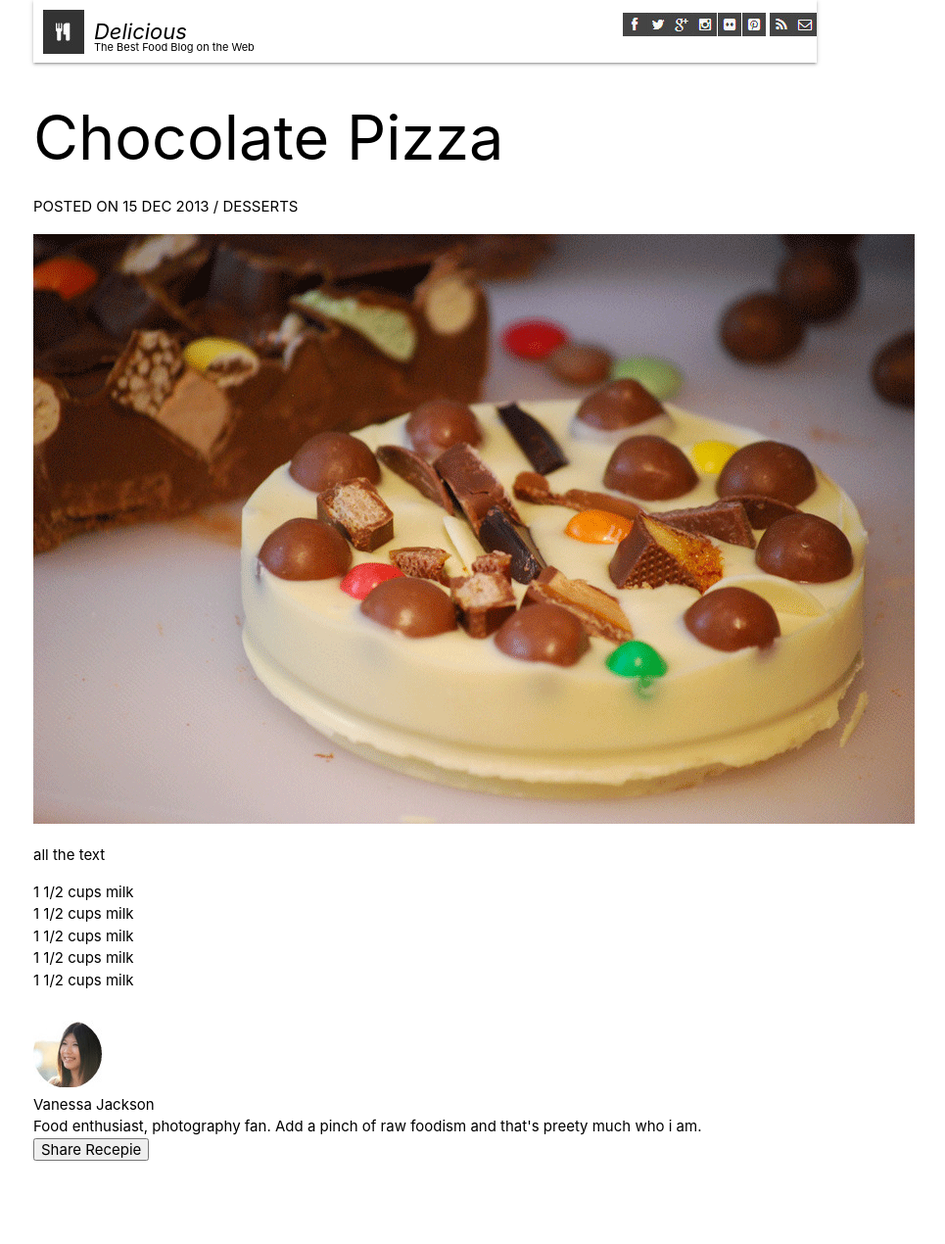
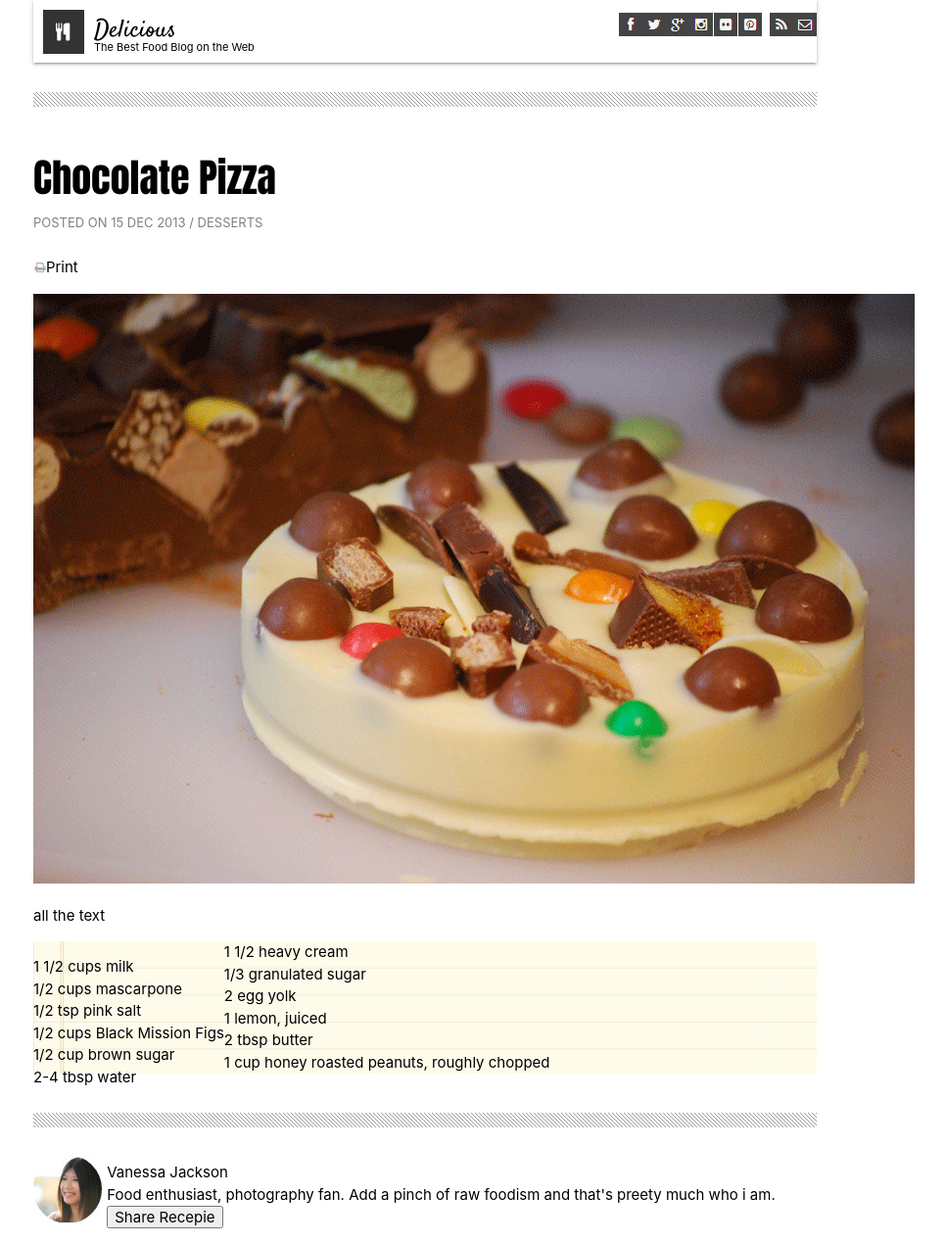
Before and after one commit to kushshrestha01/chocolate-pizza, a plain HTML site: page index.html in a window 1280 px wide. Shown: the whole page at 98% size, without its empty margins (206-1171 px from the left). Before the commit the page ends 1200 px from the top, so only its background shows below. Drawn offline with nearby package versions, Linux system fonts and the light colour scheme.

Commit message:
75% complete

```diff
--- a/index.html
+++ b/index.html
@@ -4,6 +4,10 @@
     <!--Import Google Icon Font-->
     <link href="https://fonts.googleapis.com/icon?family=Material+Icons" rel="stylesheet">
     <!--Import materialize.css-->
+
+    <link href="https://fonts.googleapis.com/css?family=Anton" rel="stylesheet">
+
+    <link href="https://fonts.googleapis.com/css?family=Satisfy" rel="stylesheet">
 
     <!-- Compiled and minified CSS -->
     <link rel="stylesheet" href="https://cdnjs.cloudflare.com/ajax/libs/materialize/1.0.0/css/materialize.min.css">
@@ -37,25 +41,40 @@
       </ul>
     </div>
   </nav>
+  <div id="header-rule"></div>
+
   <body>
     <h1>Chocolate Pizza</h1>
-    <p>POSTED ON 15 DEC 2013 / DESSERTS</p>
+    <ul id= "under-chocolate-pizza">
+      <li><p id="date">POSTED ON 15 DEC 2013 / DESSERTS</p></li>
+      <li><img src="lab-assets/print-icon.png"/>Print</li>
+    </ul>
+
     <img src="lab-assets/choco-pizza.png" width:100%/>
     <p>all the text</p>
     <div id = "ingredients">
-    <ul>
+    <ul id="first-list">
       <li> 1 1/2 cups milk</li>
-      <li> 1 1/2 cups milk</li>
-      <li> 1 1/2 cups milk</li>
-      <li> 1 1/2 cups milk</li>
-      <li> 1 1/2 cups milk</li>
+      <li> 1/2 cups mascarpone</li>
+      <li> 1/2 tsp pink salt</li>
+      <li> 1/2 cups Black Mission Figs</li>
+      <li> 1/2 cup brown sugar</li>
+      <li> 2-4 tbsp water</li>
+    </ul>
+    <ul id="second-list">
+      <li> 1 1/2 heavy cream</li>
+      <li> 1/3 granulated sugar</li>
+      <li> 2 egg yolk</li>
+      <li> 1 lemon, juiced</li>
+      <li> 2 tbsp butter</li>
+      <li> 1 cup honey roasted peanuts, roughly chopped</li>
     </ul>
     </div>
-
+    <div id="footer-rule"> </div>
 
     <footer>
-      <ul>
-        <li><img src="lab-assets/van-pic.png"/></li>
+      <img src="lab-assets/van-pic.png"/>
+      <ul id="bottom-list">
         <li>Vanessa Jackson</li>
         <li>Food enthusiast, photography fan. Add a pinch of raw foodism and that's preety much who i am.</li>
         <li><button>Share Recepie</button></li>
--- a/style.css
+++ b/style.css
@@ -5,6 +5,29 @@ nav {
 body {
   color:black !important;
   margin: auto 18.75%;
+}
+
+#header-rule{
+  height: 15px;
+  background-image: url(lab-assets/hr-img.png);
+  background-repeat: repeat;
+  margin: 30px 0 0 0;
+}
+
+h1 {
+  font-family: 'Anton', sans-serif;
+  font-size:40px;
+  margin: 50px 0px 0px 0px;
+}
+
+#under-chocolate-pizza {
+  float:left;
+}
+
+#date {
+  margin:0px 0px 24px 0px;
+  font-size:13px;
+  color: grey;
 }
 
 p {
@@ -16,8 +39,9 @@ p {
 }
 
 .brand-logo{
-  font-size: 22px !important;
-  font-style: italic;
+  font-size: 25px !important;
+  font-style: bold;
+  font-family: 'Satisfy', cursive;
 }
 
 #nav-text {
@@ -26,13 +50,30 @@ p {
 }
 
 #nav-wifi {
-  padding-left: 4px;
+  padding-left: 8px;
 }
 
 #ingredients {
-  background-image: url(lab-assests/list-bg.png);
+  background-image: url(lab-assets/list-bg.png);
   background-size: cover;
 }
-footer ul {
-  display:inline-block;
+
+#first-list{
+  float: left;
+  margin: 10 50 10 10;
 }
+
+#second-list {
+  margin-left: 50px;
+}
+
+#footer-rule{
+  height: 15px;
+  background-image: url(lab-assets/hr-img.png);
+  background-repeat: repeat;
+  margin: 40px 0 20px 0;
+}
+
+#bottom-list {
+  display: inline-block;
+}
```
Also changed, not shown: 1 other file.
